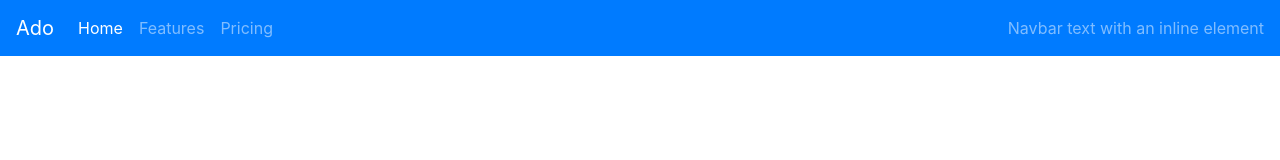
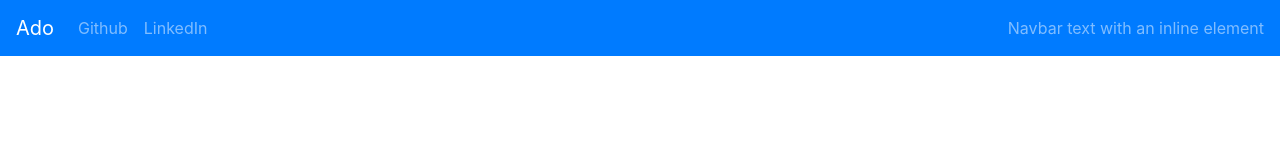
Before and after one commit to adomoshe/portfolio, a React (Create React App) app: page / in a window 1280 px wide. Shown: the top 160 px of the page. Built offline with nearby package versions, Linux system fonts and the light colour scheme.

Commit message:
Navbar functionality

```diff
--- a/src/components/Nav.js
+++ b/src/components/Nav.js
@@ -3,26 +3,35 @@ import React, { Component } from 'react';
 class Nav extends Component {
   render() {
     return (
-        <nav class="navbar navbar-expand-lg navbar-dark bg-primary">
-        <a class="navbar-brand" href="#">Ado</a>
-        <button class="navbar-toggler" type="button" data-toggle="collapse" data-target="#navbarText" aria-controls="navbarText" aria-expanded="false" aria-label="Toggle navigation">
-          <span class="navbar-toggler-icon"></span>
+      <nav class='navbar navbar-expand-lg navbar-dark bg-primary'>
+        <a class='navbar-brand' href='https://ado-portfolio.herokuapp.com/' rel="noopener noreferrer">
+          Ado
+        </a>
+        <button
+          class='navbar-toggler'
+          type='button'
+          data-toggle='collapse'
+          data-target='#navbarText'
+          aria-controls='navbarText'
+          aria-expanded='false'
+          aria-label='Toggle navigation'
+        >
+          <span class='navbar-toggler-icon' />
         </button>
-        <div class="collapse navbar-collapse" id="navbarText">
-          <ul class="navbar-nav mr-auto">
-            <li class="nav-item active">
-              <a class="nav-link" href="#">Home <span class="sr-only">(current)</span></a>
+        <div class='collapse navbar-collapse' id='navbarText'>
+          <ul class='navbar-nav mr-auto'>
+            <li class='nav-item'>
+              <a class='nav-link' href='https://github.com/adomoshe' target='_blank' rel="noopener noreferrer">
+                Github
+              </a>
             </li>
-            <li class="nav-item">
-              <a class="nav-link" href="#">Features</a>
-            </li>
-            <li class="nav-item">
-              <a class="nav-link" href="#">Pricing</a>
+            <li class='nav-item'>
+              <a class='nav-link' href='https://www.linkedin.com/in/adoranmoshe/' target='_blank' rel="noopener noreferrer">
+                LinkedIn
+              </a>
             </li>
           </ul>
-          <span class="navbar-text">
-            Navbar text with an inline element
-          </span>
+          <span class='navbar-text'>Navbar text with an inline element</span>
         </div>
       </nav>
     );
```
